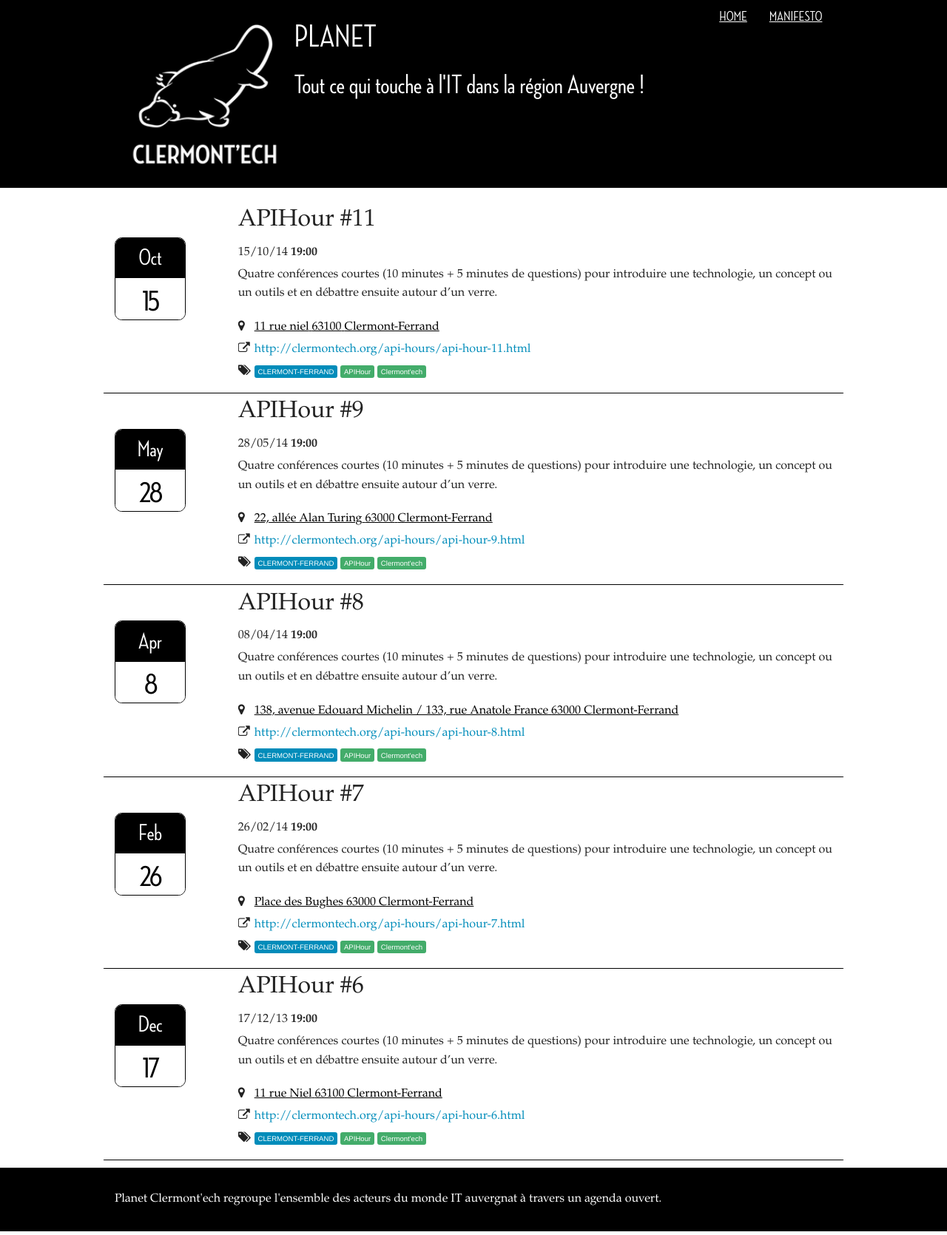
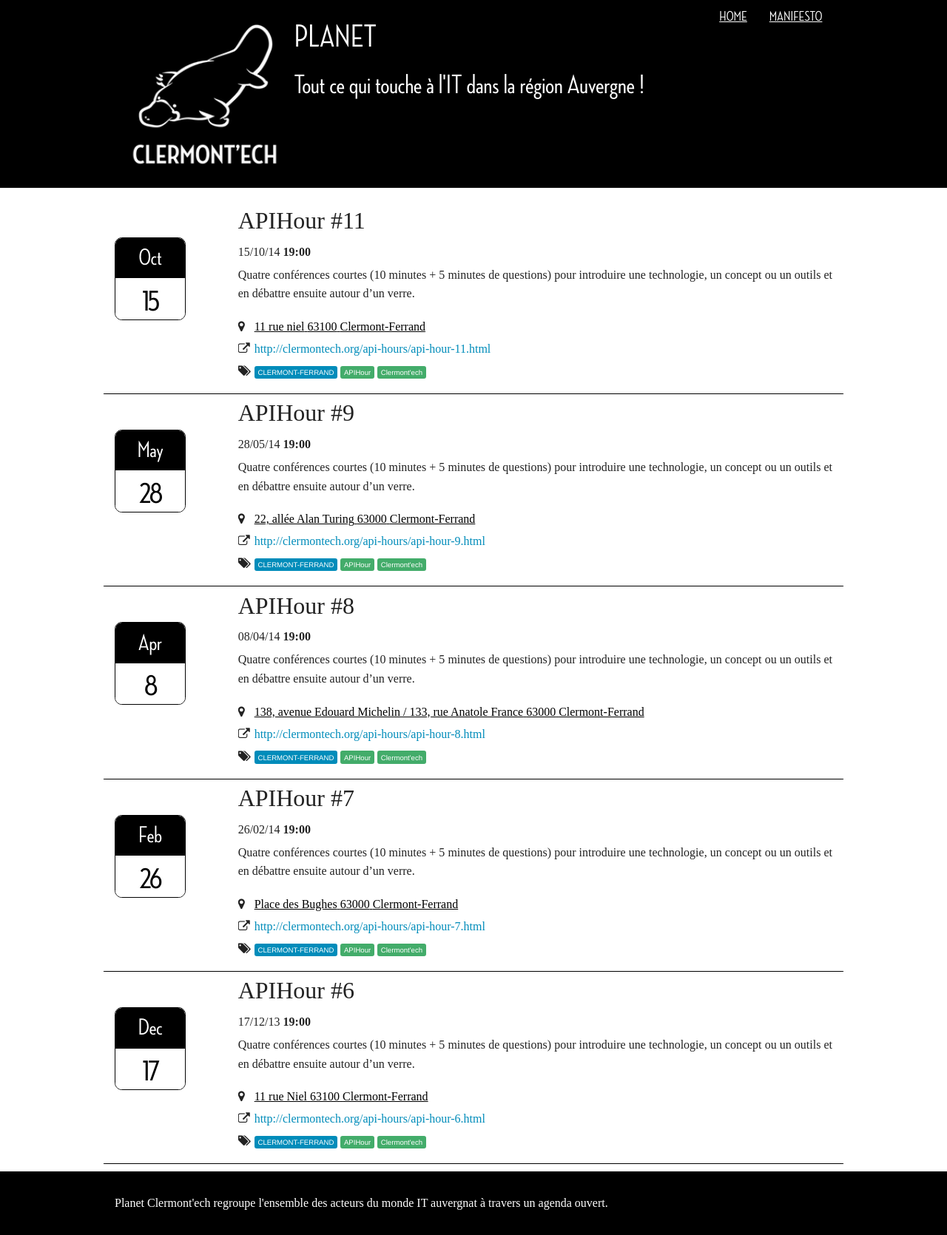
Before and after one commit to clermontech/planet, a Jekyll site: the page built from index.md, in a window 1280 px wide. Shown: the whole page at 74% size. Built offline with Jekyll 4.4.1, drawn with Linux system fonts in a browser that asks for light colours; Markdown is read by kramdown in place of the engine named in the settings.

Commit message:
scss font refactoring

```diff
--- a/css/main.css
+++ b/css/main.css
@@ -1,8 +1,8 @@
 @font-face {
-  font-family: "Neutraface";
+  font-family: '"Neutraface", "Helvetica Neue", fantasy, "Helvetica", Arial, sans-serif';
   src: url("../fonts/neutraface-condensed-light.otf"); }
 @font-face {
-  font-family: "Neutraface";
+  font-family: '"Neutraface", "Helvetica Neue", fantasy, "Helvetica", Arial, sans-serif';
   font-weight: bold;
   src: url("../fonts/neutraface-condensed-medium.otf"); }
 img {
@@ -12,7 +12,7 @@
   display: none; }
 
 body {
-  font-family: Palatino, "Palatino Linotype", "Palatino LT STD", "Book Antiqua", Georgia, serif;
+  font-family: '"Palatino", "Palatino Linotype", "Palatino LT STD", "Book Antiqua", Georgia, serif';
   background-color: white; }
 
 header {
@@ -24,7 +24,7 @@
   display: none; }
 
 h2, h1, .title-area strong, h3, h4, h5, h6 {
-  font-family: "Neutraface", "Helvetica Neue", fantasy, "Helvetica", Arial, sans-serif; }
+  font-family: '"Neutraface", "Helvetica Neue", fantasy, "Helvetica", Arial, sans-serif'; }
 
 h2, h1, .title-area strong {
   font-weight: bold; }
@@ -51,7 +51,7 @@
 .top-bar-section {
   z-index: 999; }
   .top-bar-section li:not(.has-form) a {
-    font-family: "Neutraface", "Helvetica Neue", fantasy, "Helvetica", Arial, sans-serif;
+    font-family: '"Neutraface", "Helvetica Neue", fantasy, "Helvetica", Arial, sans-serif';
     text-transform: uppercase;
     font-weight: bold;
     font-size: 1.0em; }
@@ -91,7 +91,7 @@
   border-bottom: 1px solid #000; }
 
 .event-name {
-  font-family: "Palatino";
+  font-family: '"Palatino", "Palatino Linotype", "Palatino LT STD", "Book Antiqua", Georgia, serif';
   font-size: 2em; }
 
 .event-date-wrapper {
@@ -100,7 +100,7 @@
 
 .event-date {
   text-align: center;
-  font-family: "Neutraface";
+  font-family: '"Neutraface", "Helvetica Neue", fantasy, "Helvetica", Arial, sans-serif';
   font-size: 1em;
   display: block;
   position: relative;
```
Also changed, not shown: scss/main.scss (+8 -6 lines).
